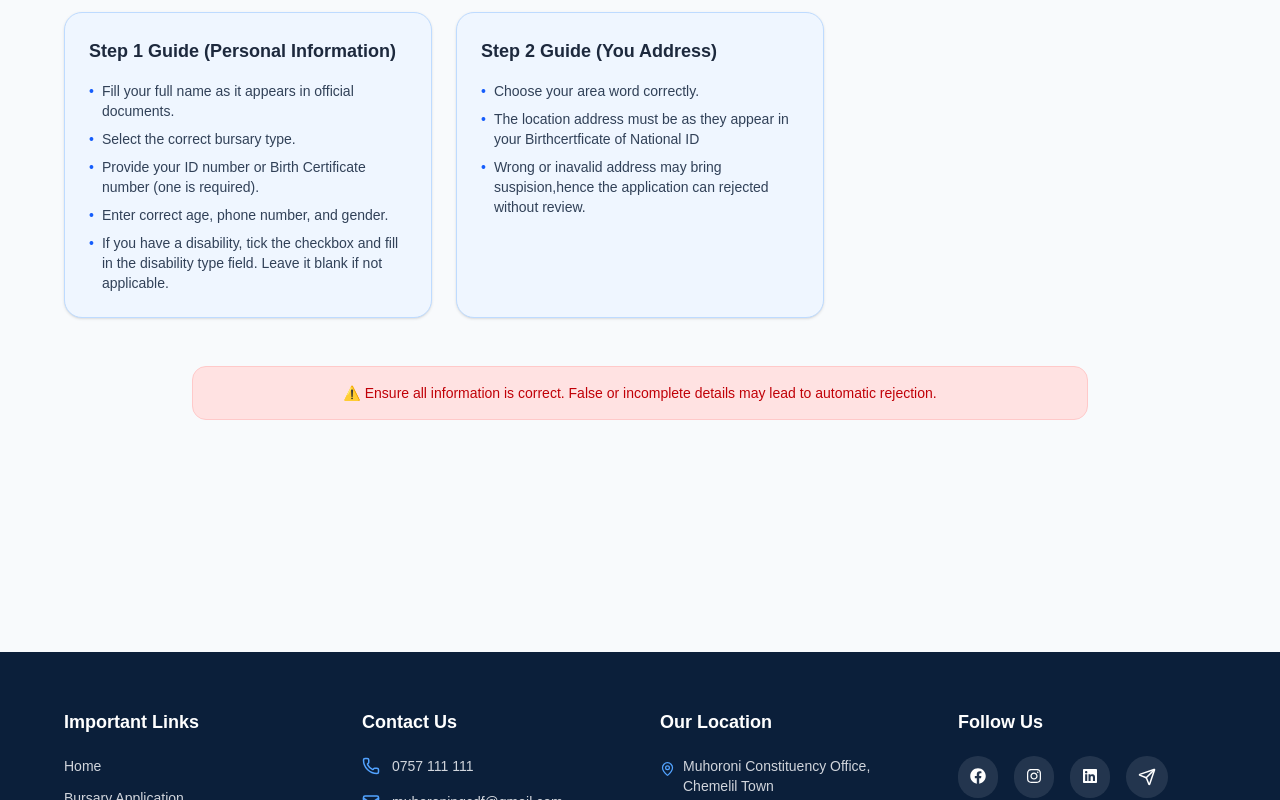
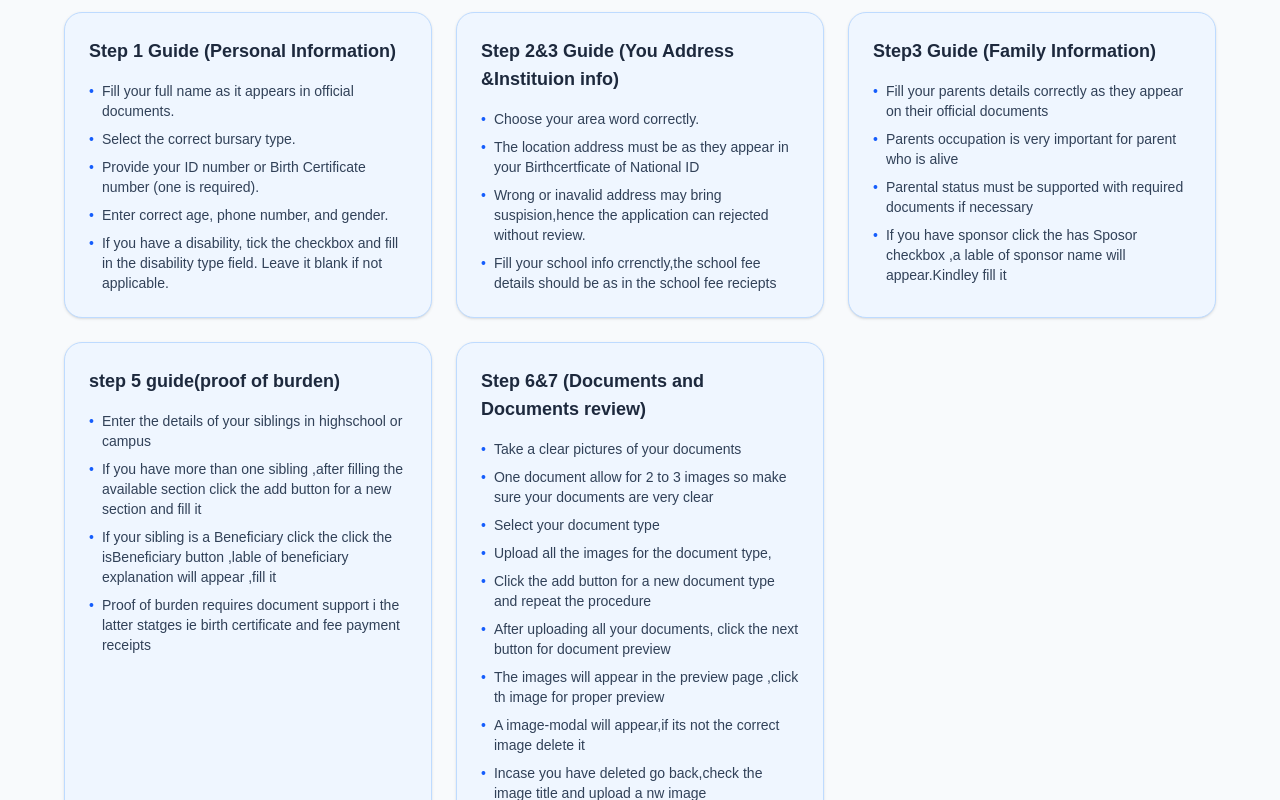
Before and after one commit to dev-omondi/NGCDF, a React (Vite) app in the folder front_end/: page /application/guide in a window 1280 px wide. Shown: the part 260-1060 px from the top of the page. Built offline with nearby package versions, Linux system fonts and the light colour scheme; no server answers.

Commit message:
app.js updated

```diff
--- a/front_end/src/authRedux/rootApiSlice.js
+++ b/front_end/src/authRedux/rootApiSlice.js
@@ -2,7 +2,7 @@
 import {createApi,fetchBaseQuery} from "@reduxjs/toolkit/query/react"
 
 const   baseQuery=fetchBaseQuery({
-    baseUrl:"",
+    baseUrl:import.meta.env.VITE_API_URL,
     credentials:"include"
 })
 const usersApi=createApi({
--- a/front_end/src/pages/Applicationguide.jsx
+++ b/front_end/src/pages/Applicationguide.jsx
@@ -8,19 +8,58 @@ export default function ApplicationGuidePage() {
         "Provide your ID number or Birth Certificate number (one is required).",
         "Enter correct age, phone number, and gender.",
         "If you have a disability, tick the checkbox and fill in the disability type field. Leave it blank if not applicable.",
+
       ],
       type: "info",
     },
     {
-      title: "Step 2 Guide (You Address)",
+      title: "Step 2&3 Guide (You Address &Instituion info)",
       points: [
         "Choose your area word correctly.",
         "The location address must be as they appear in your Birthcertficate of National ID",
         "Wrong or inavalid address may bring suspision,hence the application can rejected without review.",
+        "Fill your school info crrenctly,the school fee details should be as in the school fee reciepts"
 
       ],
       type: "info",
     },
+    {
+      title:"Step3 Guide (Family Information)",
+      points:[
+        "Fill your parents details correctly as they appear on their official documents",
+        "Parents occupation is very important for parent who is alive",
+        "Parental status must be supported with required documents if necessary",
+        "If you have sponsor click the has Sposor checkbox ,a lable of sponsor name will appear.Kindley fill it"
+      ],
+      type:"info"
+    },
+    {
+      title:"step 5 guide(proof of burden)",
+      points:[
+        "Enter the details of your siblings in highschool or campus ",
+        "If you have more than one sibling ,after filling the available section click the add button for a new section and fill it",
+        "If your sibling is a Beneficiary click the click the isBeneficiary button ,lable of beneficiary explanation will appear ,fill it ",
+        "Proof of burden requires document support i the latter statges ie birth certificate and fee payment receipts "
+      ],
+      type:"info"
+    },
+    {
+      title:"Step 6&7 (Documents and Documents review)",
+      points:[
+        "Take a clear pictures of your documents",
+        "One document allow for 2 to 3 images so make sure your documents are very clear",
+        "Select your document type ",
+        "Upload all the images for the document type,",
+        "Click the add button for a new document type and repeat the procedure",
+        "After uploading all your documents, click the next button for document preview",
+        "The images will appear in the preview page ,click th image for proper preview",
+        "A image-modal will appear,if its not the correct image delete it",
+        "Incase you have deleted go back,check the image title and upload a nw image  ",
+        "If the image is correct click cancel on the modal,and submit the application form"
+
+      ],
+      type:"info"
+    }
   ];
 
   const getStyles = (type) => {
@@ -76,7 +115,8 @@ export default function ApplicationGuidePage() {
       {/* FOOTER WARNING */}
       <div className="max-w-4xl mx-auto mt-12">
         <div className="bg-red-100 border border-red-200 text-red-700 p-4 rounded-xl text-center text-sm">
-          ⚠️ Ensure all information is correct. False or incomplete details may lead to automatic rejection.
+          <p>⚠️ Make sure you have selected the correct application type,Not every applicant i eligible for scholarship.</p>
+          <p>⚠️ Ensure all information is correct. False or incomplete details may lead to automatic rejection.</p>
         </div>
       </div>
     </div>
```
Also changed, not shown: 2 other files (tests, documents, lock files or other folders).
